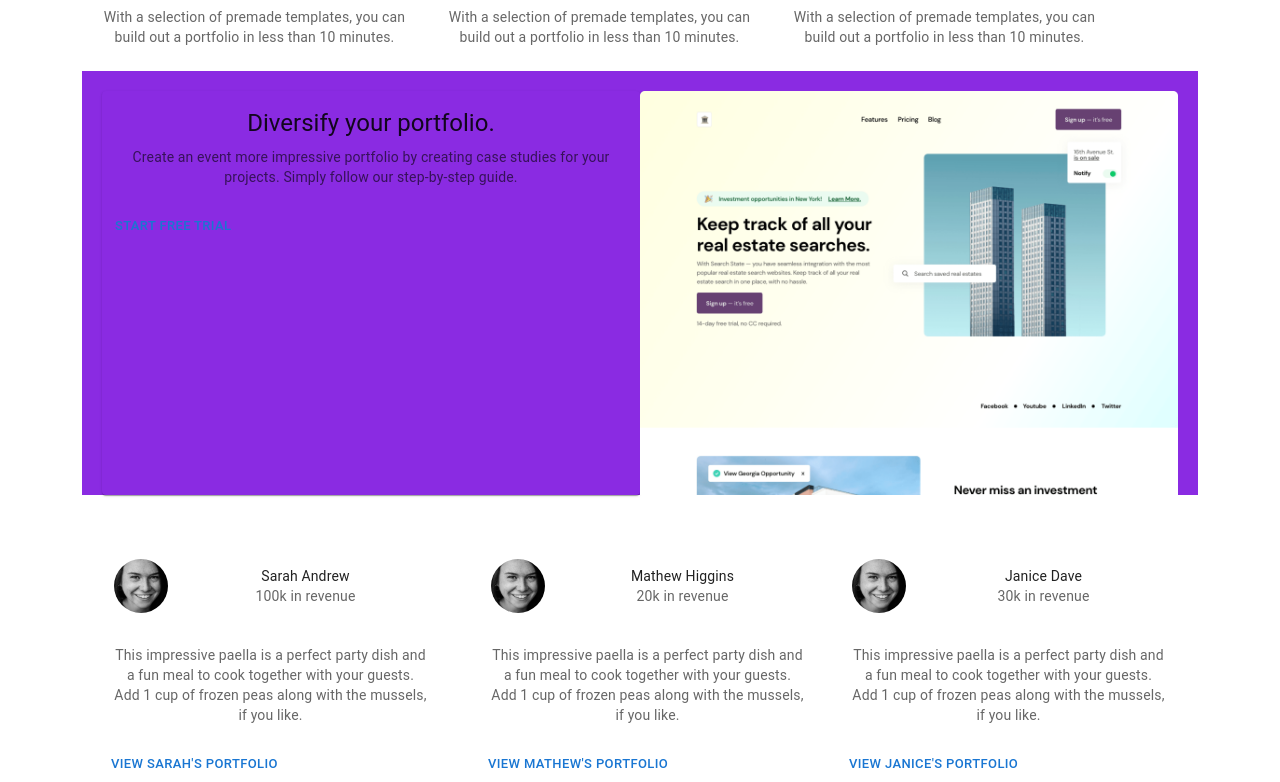
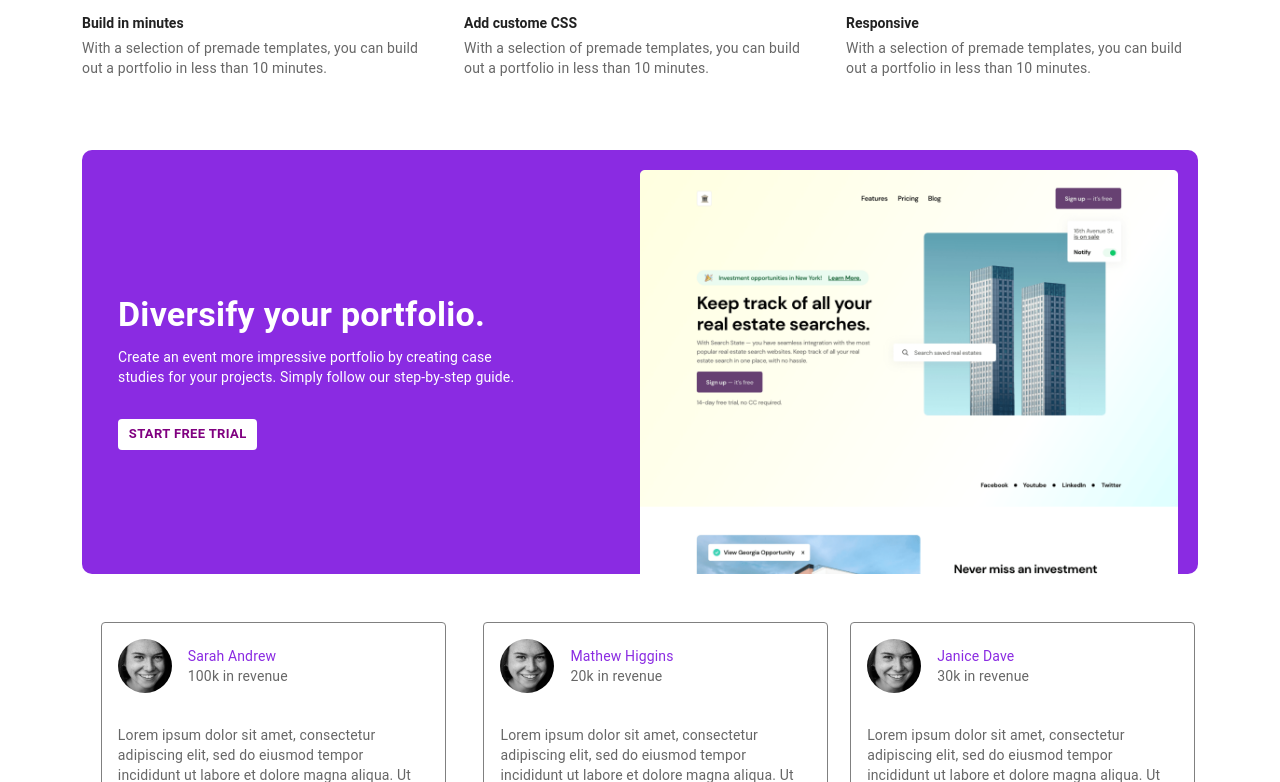
Before and after one commit to Sallehhuddin95/fiber_landing_page, a React (Create React App) app: page / in a window 1280 px wide. Shown: the part 758-1540 px from the top of the page. Built offline with nearby package versions, Linux system fonts and the light colour scheme.

Commit message:
Update main body styling
Update main body styling

```diff
--- a/src/components/MainBody.jsx
+++ b/src/components/MainBody.jsx
@@ -23,16 +23,23 @@ const bull = (
 
 export default function MediaCard() {
   return (
-    <div className="container">
-      <div>
-        <h6>Why Fiber?</h6>
-        <h3>A good portfolio means good employability.</h3>
+    <div className="container mt-5">
+      <div className="main-body-title">
+        <h6 className="text-title">Why Fiber?</h6>
+        <h3 className="text-bold">
+          A good portfolio means good employability.
+        </h3>
       </div>
       <div className="our-adv mt-3">
         <Card className="card-div" sx={{ maxWidth: 345 }}>
           <ReactSVG src={Time} />
-          <CardContent>
-            <Typography gutterBottom variant="h5" component="div">
+          <CardContent className="card-content">
+            <Typography
+              className="text-bold card-ctn-text"
+              gutterBottom
+              variant="h5"
+              component="div"
+            >
               Build in minutes
             </Typography>
             <Typography variant="body2" color="text.secondary">
@@ -43,9 +50,14 @@ export default function MediaCard() {
         </Card>
         <Card className="card-div" sx={{ maxWidth: 345 }}>
           <ReactSVG src={Code} />
-          <CardContent>
-            <Typography gutterBottom variant="h5" component="div">
-              Build in minutes
+          <CardContent className="card-content ">
+            <Typography
+              className="text-bold card-ctn-text"
+              gutterBottom
+              variant="h5"
+              component="div"
+            >
+              Add custome CSS
             </Typography>
             <Typography variant="body2" color="text.secondary">
               With a selection of premade templates, you can build out a
@@ -55,9 +67,14 @@ export default function MediaCard() {
         </Card>
         <Card className="card-div" sx={{ maxWidth: 345 }}>
           <ReactSVG src={AllSize} />
-          <CardContent>
-            <Typography gutterBottom variant="h5" component="div">
-              Build in minutes
+          <CardContent className="card-content ">
+            <Typography
+              className="text-bold card-ctn-text"
+              gutterBottom
+              variant="h5"
+              component="div"
+            >
+              Responsive
             </Typography>
             <Typography variant="body2" color="text.secondary">
               With a selection of premade templates, you can build out a
@@ -66,21 +83,34 @@ export default function MediaCard() {
           </CardContent>
         </Card>
       </div>
-      <div className="portfolio-body">
+      <div className="portfolio-body mt-5">
+        <div>
           <Card className="portfolio-text">
             <CardContent>
-            <Typography gutterBottom variant="h5" component="div">
+              <Typography
+                className="portfolio-title text-bold"
+                gutterBottom
+                variant="h4"
+                component="div"
+              >
                 Diversify your portfolio.
               </Typography>
-            <Typography variant="body2" color="text.secondary">
-              Create an event more impressive portfolio by creating case studies
-              for your projects. Simply follow our step-by-step guide.
+              <Typography
+                className="text-white"
+                variant="body2"
+                color="text.secondary"
+              >
+                Create an event more impressive portfolio by creating case
+                studies for your projects. Simply follow our step-by-step guide.
               </Typography>
             </CardContent>
             <CardActions>
-            <Button size="small">Start Free Trial</Button>
+              <Button className="strt-trial-btn" size="small">
+                Start Free Trial
+              </Button>
             </CardActions>
           </Card>
+        </div>
         <img
           className="page-img"
           src={require("../graphics/Page Image.png")}
--- a/src/components/NameCard.jsx
+++ b/src/components/NameCard.jsx
@@ -19,6 +19,7 @@ import { ReactSVG } from "react-svg";
 import User1 from "../graphics/User Avatar.svg";
 import User2 from "../graphics/User Avatar 2.svg";
 import User3 from "../graphics/User Avatar 32.svg";
+import "bootstrap/dist/css/bootstrap.min.css";
 
 const ExpandMore = styled((props) => {
   const { expand, ...other } = props;
@@ -39,59 +40,83 @@ export default function RecipeReviewCard() {
   };
 
   return (
-    <div className="namecard-div mt-5">
+    <div className="namecard-div my-5">
       <Card sx={{ maxWidth: 345 }} className="mx-3 namecard">
         <CardHeader
+          className="card-header-title text-left"
           avatar={<ReactSVG src={User1} />}
           title="Sarah Andrew"
           subheader="100k in revenue"
         />
 
         <CardContent>
-          <Typography variant="body2" color="text.secondary">
-            This impressive paella is a perfect party dish and a fun meal to
-            cook together with your guests. Add 1 cup of frozen peas along with
-            the mussels, if you like.
+          <Typography
+            className="namecard-text"
+            variant="body2"
+            color="text.secondary"
+          >
+            Lorem ipsum dolor sit amet, consectetur adipiscing elit, sed do
+            eiusmod tempor incididunt ut labore et dolore magna aliqua. Ut enim
+            ad minim veniam, quis nostrud exercitation ullamco laboris nisi ut
+            aliquip ex ea commodo consequat.
           </Typography>
         </CardContent>
         <CardActions disableSpacing>
-          <Button size="small">View Sarah's Portfolio</Button>
+          <Button className="namecard-btn" size="small">
+            View Sarah's Portfolio
+          </Button>
         </CardActions>
       </Card>
       <Card sx={{ maxWidth: 345 }} className="mx-3 namecard">
         <CardHeader
+          className="card-header-title text-left"
           avatar={<ReactSVG src={User2} />}
           title="Mathew Higgins"
           subheader="20k in revenue"
         />
 
         <CardContent>
-          <Typography variant="body2" color="text.secondary">
-            This impressive paella is a perfect party dish and a fun meal to
-            cook together with your guests. Add 1 cup of frozen peas along with
-            the mussels, if you like.
+          <Typography
+            className="namecard-text"
+            variant="body2"
+            color="text.secondary"
+          >
+            Lorem ipsum dolor sit amet, consectetur adipiscing elit, sed do
+            eiusmod tempor incididunt ut labore et dolore magna aliqua. Ut enim
+            ad minim veniam, quis nostrud exercitation ullamco laboris nisi ut
+            aliquip ex ea commodo consequat.
           </Typography>
         </CardContent>
         <CardActions disableSpacing>
-          <Button size="small">View Mathew's Portfolio</Button>
+          <Button className="namecard-btn" size="small">
+            View Mathew's Portfolio
+          </Button>
         </CardActions>
       </Card>
       <Card sx={{ maxWidth: 345 }} className="namecard">
         <CardHeader
+          className="card-header-title"
           avatar={<ReactSVG src={User3} />}
           title="Janice Dave"
           subheader="30k in revenue"
         />
 
         <CardContent>
-          <Typography variant="body2" color="text.secondary">
-            This impressive paella is a perfect party dish and a fun meal to
-            cook together with your guests. Add 1 cup of frozen peas along with
-            the mussels, if you like.
+          <Typography
+            className="namecard-text"
+            variant="body2"
+            color="text.secondary"
+          >
+            Lorem ipsum dolor sit amet, consectetur adipiscing elit, sed do
+            eiusmod tempor incididunt ut labore et dolore magna aliqua. Ut enim
+            ad minim veniam, quis nostrud exercitation ullamco laboris nisi ut
+            aliquip ex ea commodo consequat.
           </Typography>
         </CardContent>
         <CardActions disableSpacing>
-          <Button size="small">View Janice's Portfolio</Button>
+          <Button className="namecard-btn" size="small">
+            View Janice's Portfolio
+          </Button>
         </CardActions>
       </Card>
     </div>
--- a/src/styles/style.css
+++ b/src/styles/style.css
@@ -107,10 +107,19 @@ body {
 .first-body-title {
   color: black;
   text-align: left;
+  font-weight: 700 !important;
 }
 
 .first-body-text {
   text-align: left;
+}
+
+.text-bold {
+  font-weight: 700 !important;
+}
+
+.card-ctn-text {
+  font-size: 14px !important;
 }
 
 .signin-btn {
@@ -138,8 +147,19 @@ body {
   flex-direction: row;
 }
 
+.card-content {
+  padding-left: 0 !important;
+  padding-right: 0 !important;
+}
+
+.main-body-title,
+.card-div {
+  text-align: left;
+}
+
 .card-div {
   box-shadow: none !important;
+  max-width: none !important;
 }
 
 .our-adv {
@@ -147,25 +167,92 @@ body {
   flex-direction: row;
 }
 
+.our-adv > div:nth-child(1),
+.our-adv > div:nth-child(2) {
+  margin-right: 30px;
+}
+
+.text-title {
+  color: blueviolet;
+}
+
 .portfolio-body {
   display: flex !important;
   flex-direction: row;
   background-color: blueviolet !important;
   padding: 20px 20px 0 20px;
+  border-radius: 10px !important;
+}
+
+.portfolio-body > div {
+  display: flex;
+  /* justify-content: center; */
+  align-items: center;
 }
 
 .portfolio-text {
   background-color: inherit !important;
-  width: 50%;
+  width: 80%;
+  box-shadow: none !important;
+  text-align: left;
+}
+
+.portfolio-text > div {
+  padding: 16px !important;
+}
+
+.center-vertical {
+  margin: 0;
+  position: absolute;
+  top: 50%;
+  left: 50%;
+  -ms-transform: translate(-50%, -50%);
+  transform: translate(-50%, -50%);
+}
+
+.portfolio-title {
+  color: white;
+}
+
+.strt-trial-btn {
+  background-color: white !important;
+  color: purple !important;
+  font-weight: 700 !important;
+  width: 35%;
+  padding: 10px;
 }
 
 .namecard-div {
   display: flex !important;
   flex-direction: row;
+  justify-content: space-around !important;
 }
 
 .namecard {
   box-shadow: none !important;
+  border: 1px solid gray;
+}
+
+.card-header-title {
+  color: blueviolet !important;
+}
+
+.card-header-title > div > span {
+  text-align: left !important;
+}
+
+.namecard-text {
+  text-align: left !important;
+}
+
+.namecard-btn {
+  margin: 3px auto 3px auto !important;
+  border: solid 1px gray !important;
+  padding: 5px !important;
+  width: 80% !important;
+  color: blueviolet !important;
+  font-weight: 700 !important;
+  margin-bottom: 10px !important;
 }
 
 .footer-link-div {
```
Lines whose indentation alone changed are shown as unchanged.
